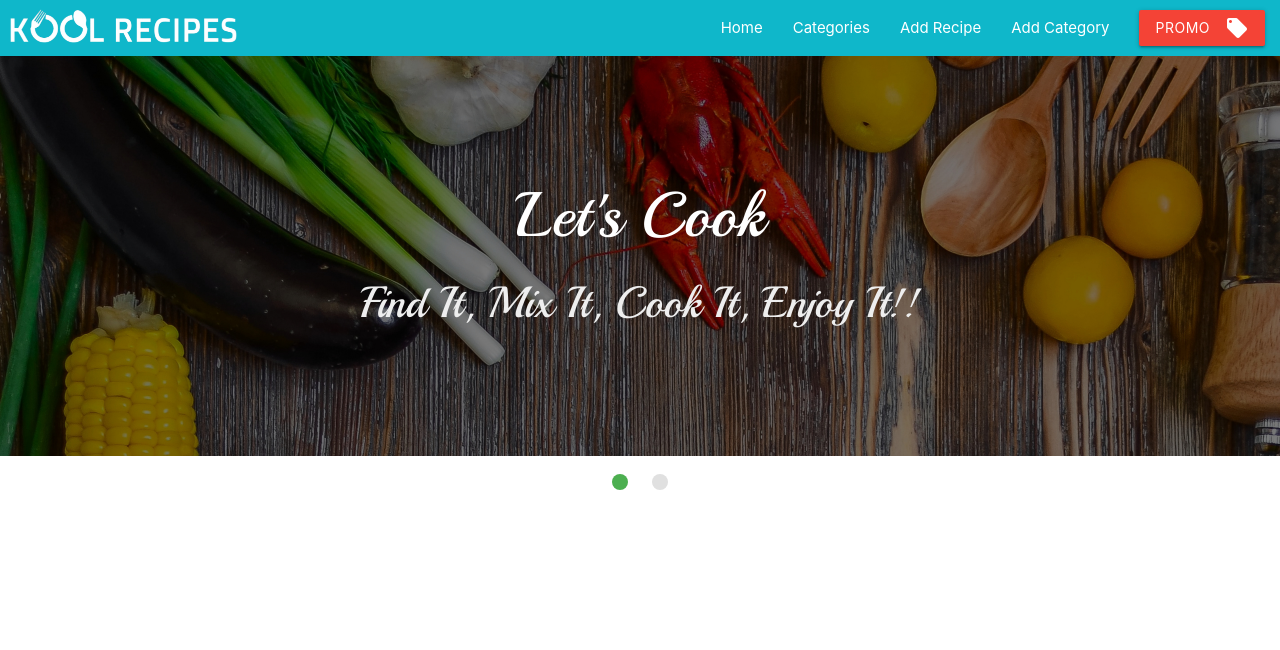
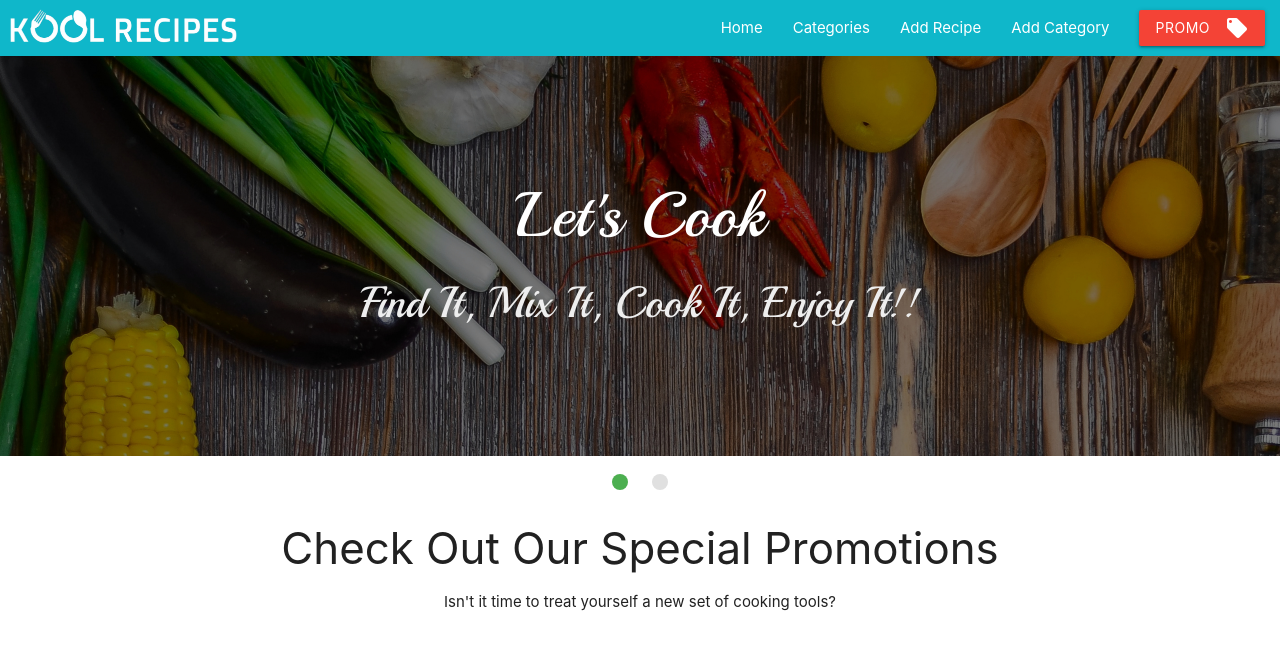
Before and after one commit to Code-Institute-Submissions/cimp4-kool-data, a Flask app: page /get_ads in a window 1280 px wide. Shown: the top 650 px of the page. Run offline with Flask 2, Linux system fonts and the light colour scheme; data that the repository does not hold is empty; some libraries are stand-ins or nearby versions.

Commit message:
Added Ads Detail Page Header and Promotion text

```diff
--- a/templates/ads.html
+++ b/templates/ads.html
@@ -1,5 +1,12 @@
 {% extends 'base.html'%}
 {% block content %}
+
+<div class="center">
+  <h3>Check Out Our Special Promotions</h3>
+  <p>
+    Isn't it time to treat yourself a new set of cooking tools?
+  </p>
+</div>
 
 {% for ad in ads %}
 <div class="row ">
```
